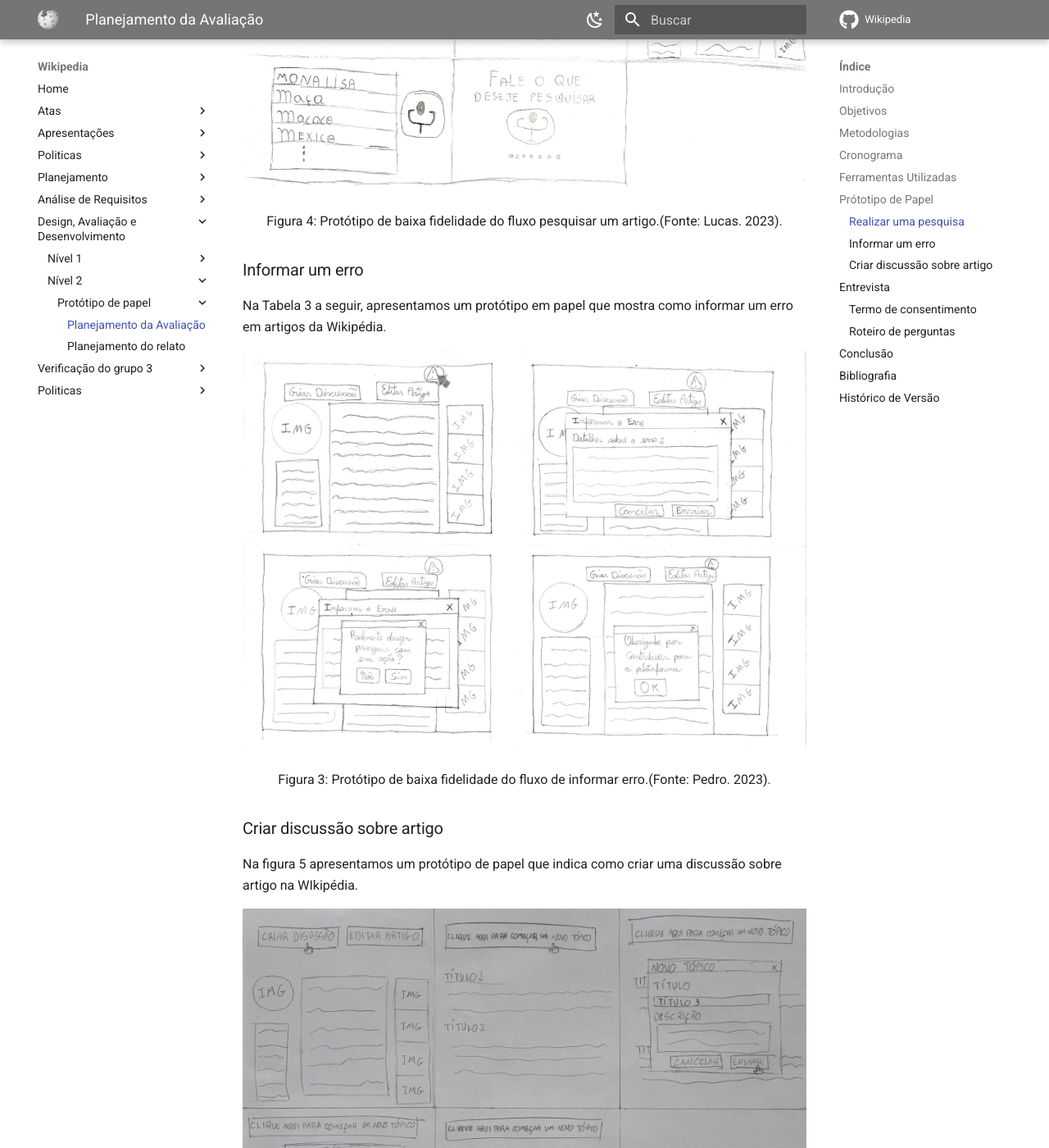
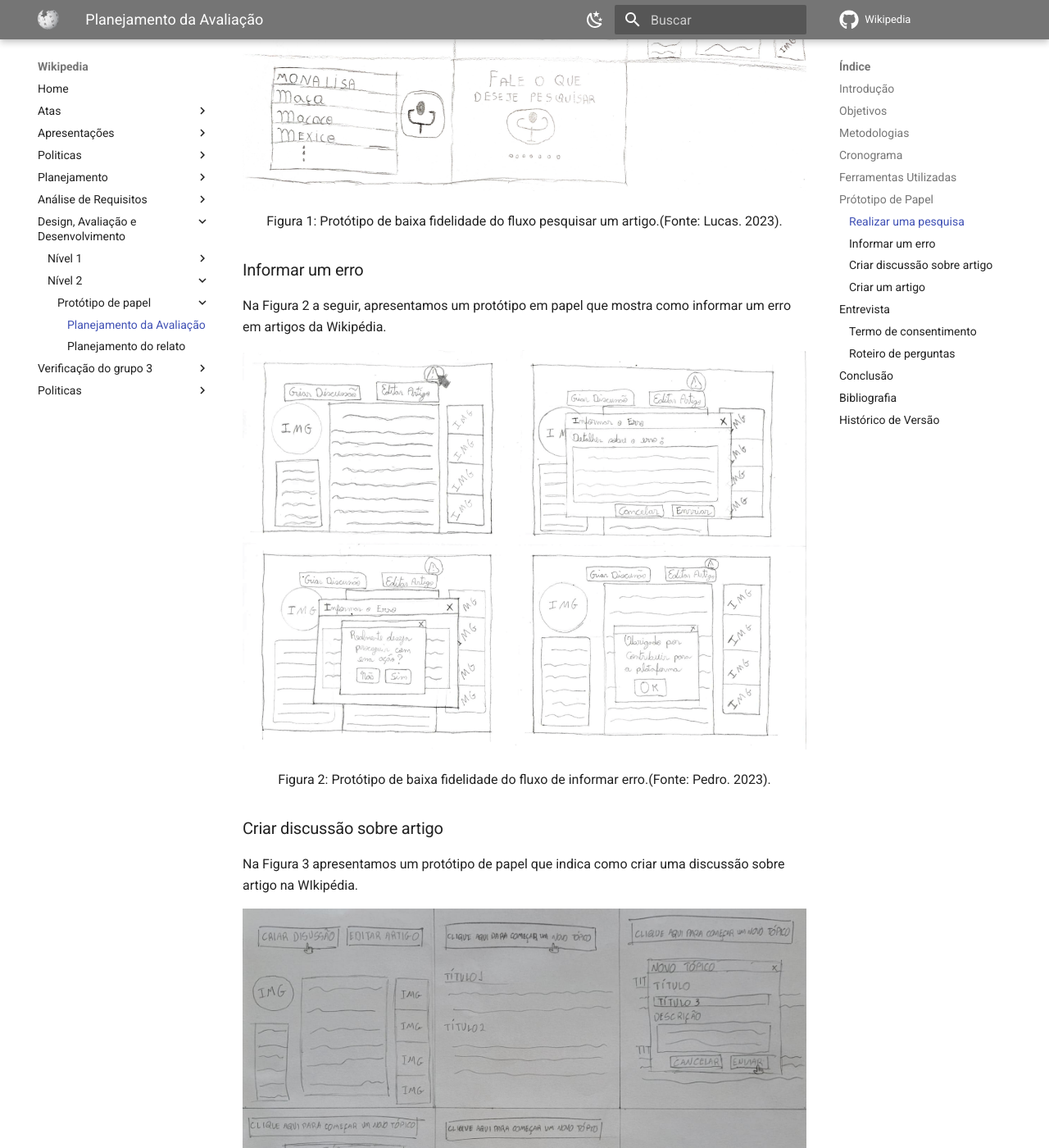
Before and after one commit to Interacao-Humano-Computador/2023.1-Wikipedia, an MkDocs documentation site: the page built from docs/design-avaliacao-desenvolvimento/nivel2/prototipoDePapel/planejamentoDaAvaliacaoPrototipoDePapel.md, in a window 1280 px wide and 1400 px high, scrolled down 3166 px. Shown: the whole window at 82% size. Built offline with MkDocs 1.6.1 and Material for MkDocs 9.7.7, drawn with Linux system fonts in a browser that asks for light colours; comment, search, counter and statistics services are not loaded; some of the changed text lies outside the part shown.

Commit message:
adicionando prototipo de criação de artigo

```diff
--- a/docs/design-avaliacao-desenvolvimento/nivel2/prototipoDePapel/planejamentoDaAvaliacaoPrototipoDePapel.md
+++ b/docs/design-avaliacao-desenvolvimento/nivel2/prototipoDePapel/planejamentoDaAvaliacaoPrototipoDePapel.md
@@ -61,7 +61,7 @@
 
 ### Realizar uma pesquisa
 
-Na tabela 4, apresentamos um protótipo em papel da tarefa de pesquisar um artigo na Wikipédia, existe também dois fluxos, um onde o usuário pesquisa por voz e o outro que digita.
+Na Figura 1, apresentamos um protótipo em papel da tarefa de pesquisar um artigo na Wikipédia, existe também dois fluxos, um onde o usuário pesquisa por voz e o outro que digita.
 
 Com esse novo design, propomos um design mais minimalista e agrádavel ao usuário.
 
@@ -70,27 +70,37 @@
 <img src="../../../../images/prototipos/prototipoPapelPesquisa.jpg"/>
 
 <div style="text-align: center">
-<p>Figura 4: Protótipo de baixa fidelidade do fluxo pesquisar um artigo.(Fonte: Lucas. 2023).</p>
+<p>Figura 1: Protótipo de baixa fidelidade do fluxo pesquisar um artigo.(Fonte: Lucas. 2023).</p>
 </div>
 
 ### Informar um erro
 
-Na Tabela 3 a seguir, apresentamos um protótipo em papel que mostra como informar um erro em artigos da Wikipédia.
+Na Figura 2 a seguir, apresentamos um protótipo em papel que mostra como informar um erro em artigos da Wikipédia.
 
 <img src="../../../../images/prototipos/baixa_fidelidade_informar_erro.png"/>
 
 <div style="text-align: center">
-<p>Figura 3: Protótipo de baixa fidelidade do fluxo de informar erro.(Fonte: Pedro. 2023).</p>
+<p>Figura 2: Protótipo de baixa fidelidade do fluxo de informar erro.(Fonte: Pedro. 2023).</p>
 </div>
 
 ### Criar discussão sobre artigo
 
-Na figura 5 apresentamos um protótipo de papel que indica como criar uma discussão sobre artigo na WIkipédia.
+Na Figura 3 apresentamos um protótipo de papel que indica como criar uma discussão sobre artigo na WIkipédia.
 
 <img src="../../../../images/prototipos/prototipoPapelDiscussaoArtigo.jpeg">
 
 <div style="text-align: center">
-<p>Figura 5: Protótipo de baixa fidelidade do fluxo de criar discussão de artigo.(Fonte: Ana. 2023).</p>
+<p>Figura 3: Protótipo de baixa fidelidade do fluxo de criar discussão de artigo.(Fonte: Ana. 2023).</p>
+</div>
+
+### Criar um artigo
+
+Na Figura 4, apresentamos um protótipo de papel que indica como criar um artigo na WIkipédia.
+
+<img src="../../../../images/prototipos/prototipoPapelCriacaoArtigo.jpeg">
+
+<div style="text-align: center">
+<p>Figura 4: Protótipo de baixa fidelidade do fluxo de criar um artigo.(Fonte: Samuel. 2023).</p>
 </div>
 
 ## Entrevista
```
Also changed, not shown: docs/images/prototipos/prototipoPapelCriacaoArtigo.jpeg (added).
